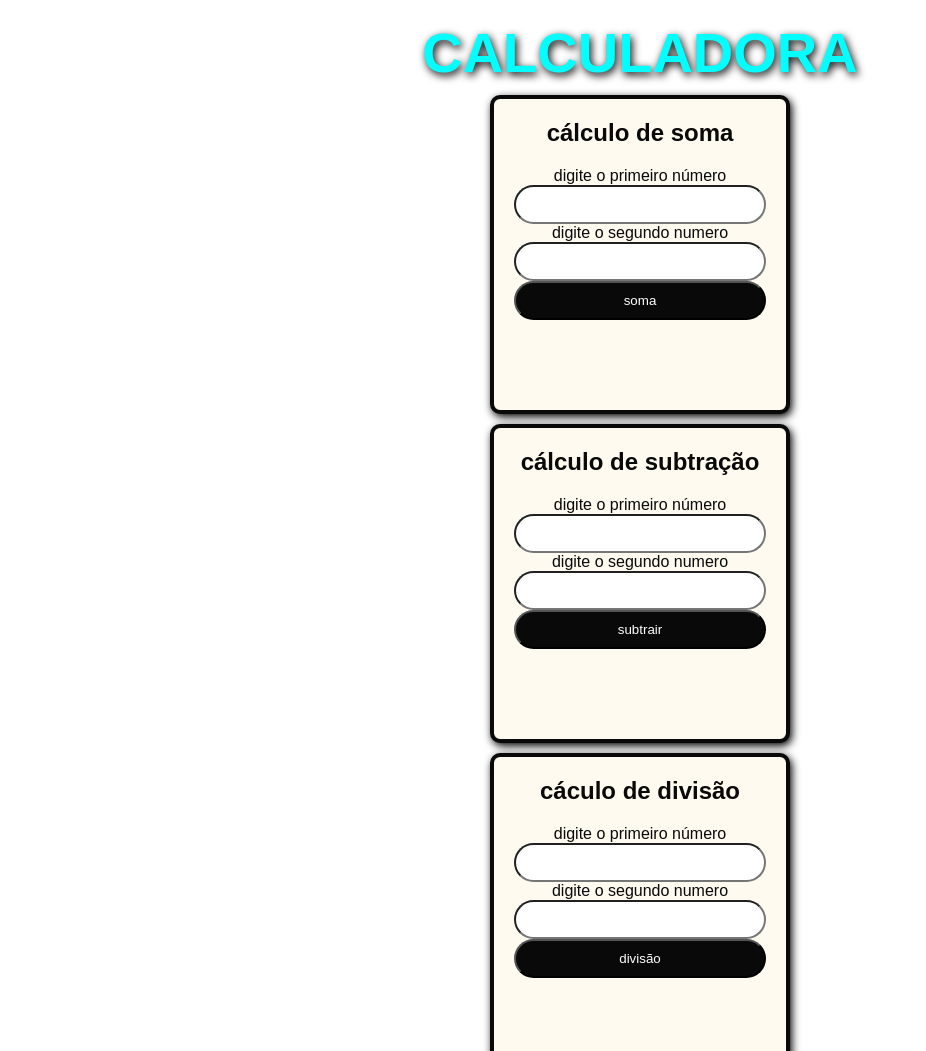
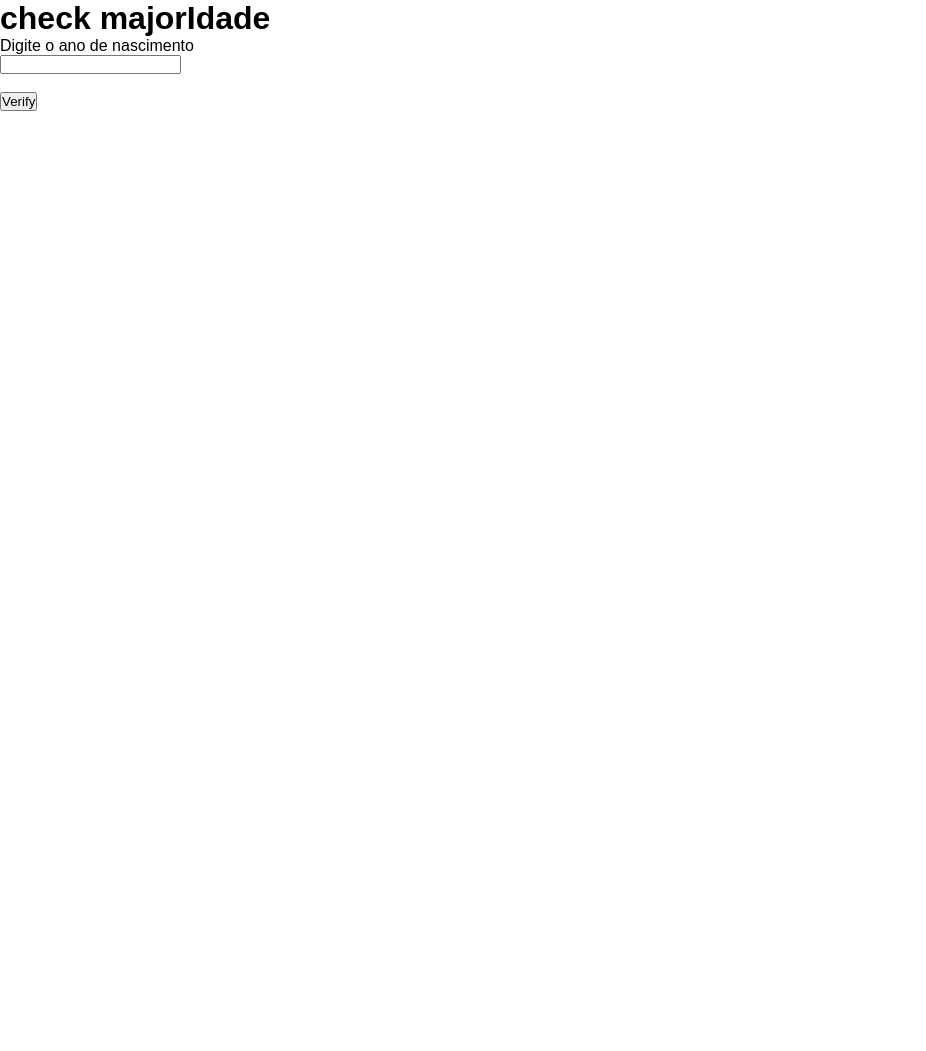
Before and after one commit to jefersonecruz-commits/forja-tarde-logica-01, a plain HTML site: page index.html in a window 1280 px wide. Shown: the top 1051 px of the page, without its empty margins (0-926 px from the left). After the commit the page ends 800 px from the top, so only its background shows below. Drawn offline with Linux system fonts and the light colour scheme.

Commit message:
Add files via upload

```diff
--- a/index.html
+++ b/index.html
@@ -9,47 +9,40 @@
 </head>
 
 <body>
-    <h1>CALCULADORA</h1>
+
+    <body>
+        <h1>check majorIdade</h1>
+
+        <main>
+            <label for="birth">Digite o ano de nascimento</label><br>
+            <input type="number" id="birth"><br><br>
+            <button onclick="check()">Verify</button><br>
+        </main>
+
+        <h2 id="result"></h2>
+        <h3 id="age"></h3>
+
+        <div id="v1" class="t1">
+            <h3>residencia dos loucos</h3>
+            <iframe width="560" height="315" src="https://www.youtube.com/embed/k4FgQWRSEd0?si=h_H2haSkJ6estu6W"
+                title="YouTube video player" frameborder="0"
+                allow="accelerometer; autoplay; clipboard-write; encrypted-media; gyroscope; picture-in-picture; web-share"
+                referrerpolicy="strict-origin-when-cross-origin" allowfullscreen></iframe>
+                <p>😊</p>
+
+        </div>
+        <div id="v2">
+            <h3 class="t2">dois malucos num opala 71</h3>
+            <iframe width="560" height="315" src="https://www.youtube.com/embed/_USW6lmdJn0?si=l7LJdlkqeC8VhTEV"
+                title="YouTube video player" frameborder="0"
+                allow="accelerometer; autoplay; clipboard-write; encrypted-media; gyroscope; picture-in-picture; web-share"
+                referrerpolicy="strict-origin-when-cross-origin" allowfullscreen></iframe>
+                <p>😒</p>
+        </div>
 
 
-    <div>
-        <h2>cálculo de soma</h2>
-        <label for="n1">digite o primeiro número</label>
-        <input type="number" id="n1">
-        <label for="n2">digite o segundo numero</label>
-        <input type="number" id="n2">
-        <button onclick="soma()">soma</button>
-        <h3 id="respsoma"></h3>
-    </div>
-
-
-
-
-    <div>
-        <h2>cálculo de subtração</h2>
-        <label for="n3">digite o primeiro número</label>
-        <input type="number" id="n3">
-        <label for="n4">digite o segundo numero</label>
-        <input type="number" id="n4">
-        <button onclick="soma()">subtrair</button>
-        <h3 id="respsub"></h3>
-    </div>
-
-
-
-
-    <div>
-        <h2>cáculo de divisão</h2>
-        <label for="n7">digite o primeiro número</label>
-        <input type="number" id="n7">
-        <label for="n8">digite o segundo numero</label>
-        <input type="number" id="n8">
-        <button onclick="div()">divisão</button>
-        <h3 id="respDiv"></h3>
-    </div>
-
-
-    <script src="logica.js"></script>
+        <script src="logica.js"></script>
+    </body>
 </body>
 
 </html>
--- a/logica.js
+++ b/logica.js
@@ -1,23 +1,27 @@
-function soma(){
-    var numero1 = document.getElementById("n1").valueAsNumber
-    var numero2 = document.getElementById("n2").valueAsNumber
-    var resposta = document.getElementById("respsoma")
+function check(){
+    var wasBorn = parseInt(document.getElementById("birth").value)
+    var res = document.getElementById("result")
+    var clientAge = document.getElementById("age")
 
-    resposta.textContent = numero1 + numero2
-}function soma(){
-    var numero1 = document.getElementById("n3").valueAsNumber
-    var numero2 = document.getElementById("n4").valueAsNumber
-    var resposta = document.getElementById("respsub")
+    if(isNaN(wasBorn)){
+        res.textContent = "type only numbers 🚫"
+        res.style.color = "red"
+        return
+    }
 
-    resposta.textContent = numero1 - numero2
-}function div(){
-    var a = parseFloat(document.getElementById("n7").value)
-    var b = parseFloat(document.getElementById("n8").value)
-    var resp = document.getElementById("respDiv")
+    const thisYear = new Date().getFullYear()
+    const age = thisYear - wasBorn
 
-    if(b !== 0){
-        resp.innerHTML = (a / b).toFixed(2)
-    }else(
-        resp.innerHTML = "não se divide por 0"
-    )
+    if(age >= 18){
+        res.textContent = "over 18, entry ✅"
+        clientAge.textContent = age
+        document.getElementById("v1").style.display = "block"
+        document.getElementById("v2").style.isplay = "none"
+    }else{
+        res.textContent = "under 18, not allowed 🔞"
+        clientAge.textContent = age
+        document.getElementById("v2").style.display = "block"
+        document.getElementById("v1").style.display = "none"
+    }
+
 }
--- a/style.css
+++ b/style.css
@@ -1,75 +1,21 @@
 *{
+    margin: 0;
     padding: 0;
-    margin: 0;
-    box-sizing: border-box;
-}
-body{
-    background-image: url('../imagens/bg.jpg');
-    background-position: center;
-    background-attachment: fixed;
-    background-repeat: no-repeat;
-    color: #ffff;
-    display: flex;
-    flex-direction: column;
-    align-items: center;
-    justify-content: center;
-    gap: 10px;
-    padding: 20px;
+    font-family: Arial, Helvetica, sans-serif;
 }
 
-h1{
-    font-size: 56px;
-    font-family: Arial, Helvetica, sans-serif;
-    color: aqua;
-    text-shadow:2px 3px 8px #010101;
-
+.t1{
+    color: blue;
 }
 
-div{
-    border: 4px solid #090909;
-    background-color: floralwhite;
-    color: #090909;
-    font-family: Arial, Helvetica, sans-serif;
-    padding: 20px;
-    border-radius: 10px;
-    box-shadow: 2px 3px 8px #010101;
-    width: 300px;
-    height: auto;
-    text-align: center;
-    display: flex;
-    flex-direction: column;
-    align-items: center;
-    justify-content: center;
-}
-h2{
-    margin-bottom: 20px;
+.t2{
+    color: blueviolet;
 }
 
-input,button{
-     padding: 10px;
-     border-radius: 999px;
-     width: 100%;
-}
-button{
-    background-color: #090909;
-    color: #ffffff;
-}
-button:hover{
-    cursor: pointer;
-    background-color: darkgreen;
+#v1{
+    display: none;
 }
 
-h3{
-    font-size: 22px;
-    font-weight: bold;
-    color: rgb(red, green, blue)
-    margin-button: 20px;
-    background-color: #010101;
-    height: 70px;
-    border-radius: 999px;
-    display: flex;
-    align-items: center;
-    justify-content: center;
-    box-shadow: 2px 3px 8px #010101;
-
+#v2{
+    display: none;
 }
```
